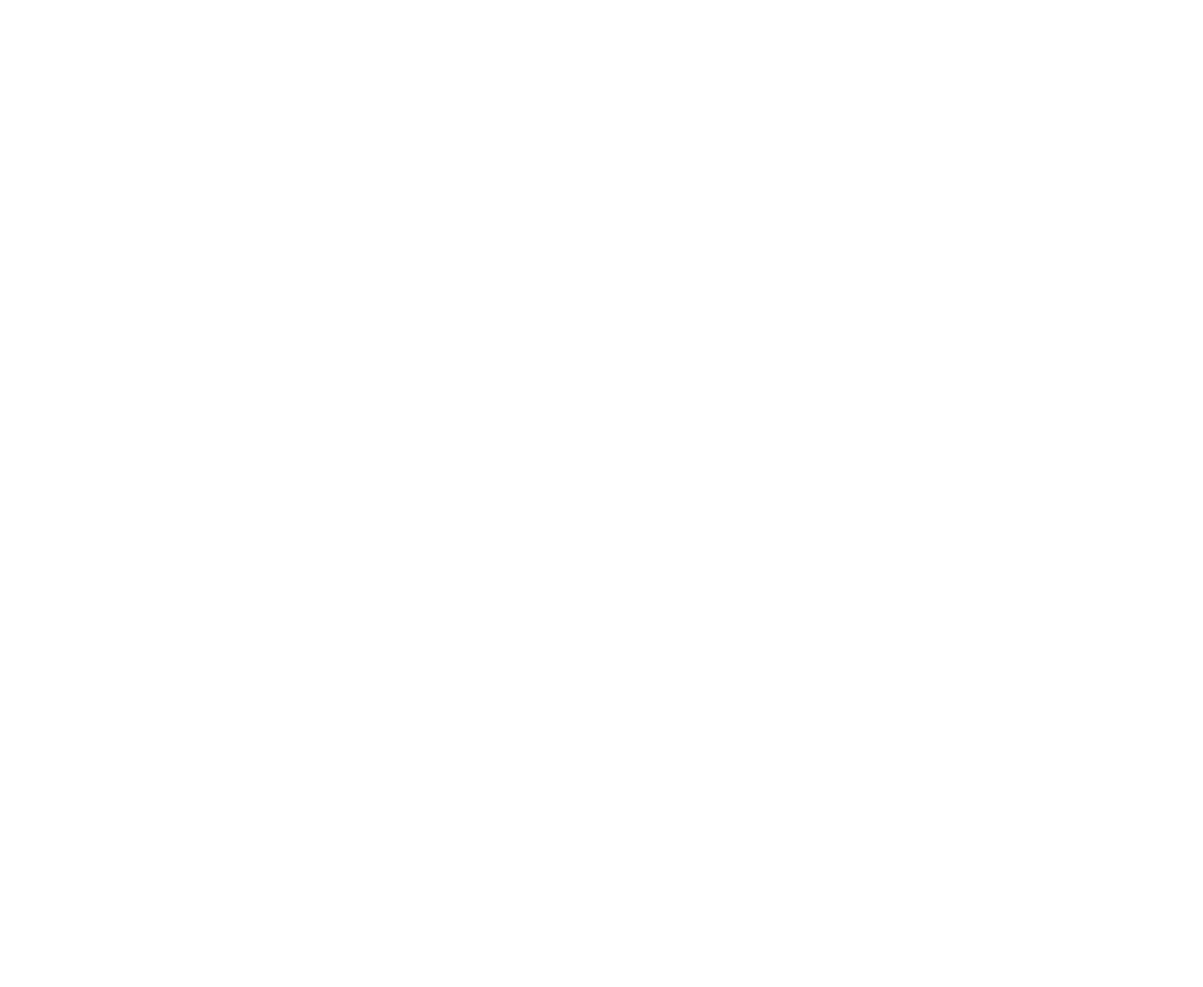
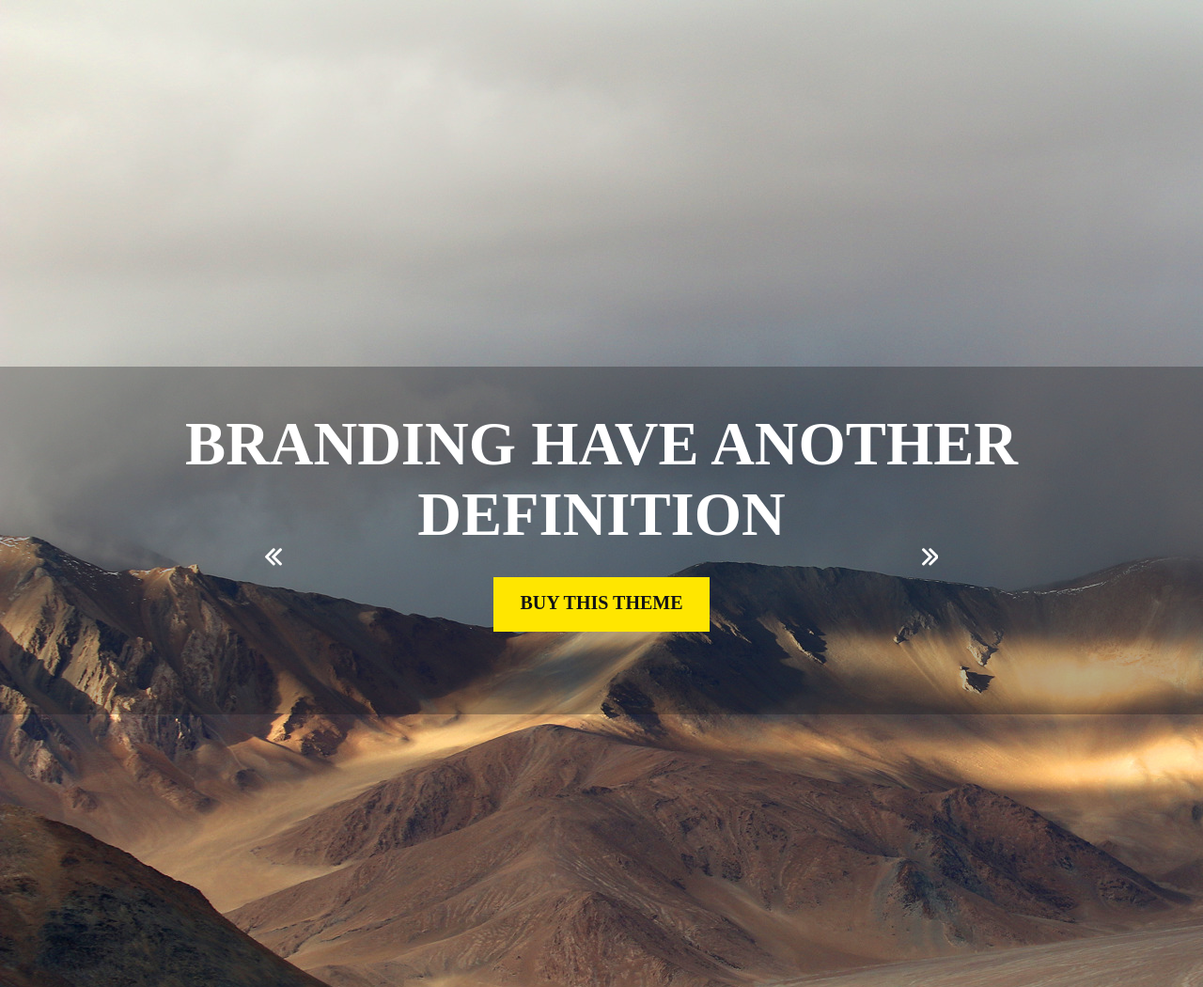
Before and after one commit to Ihnatenko/IgniteTemplate, a plain HTML site: page index.html in a window 1280 px wide. Shown: the whole page at 94% size. Before the commit the page ends 800 px from the top, so only its background shows below. Drawn offline with Linux system fonts and the light colour scheme.

Commit message:
First commit for slider

```diff
--- a/css/style.css
+++ b/css/style.css
@@ -0,0 +1,68 @@
+body
+{
+    margin: 0;
+}
+
+.slider
+{
+    max-width: 1918px;
+    height: 660px;
+    margin: 0px auto 0px auto;
+    background-image: url("../img/Mount.jpeg");
+    padding-top: 390px;
+}
+
+.transparent
+{
+    background-image: url("../img/HalfOpacytiSlider.png");
+    height: 369px;
+    position: relative;
+    padding-top: 1px; /* Відключити зхлопування маргінів */
+}
+
+.transparent > p {
+    font-size: 64.658px;
+    font-family: "Oswald";
+    color: rgb(255, 255, 255);
+    font-weight: bold;
+    text-align: center;
+    margin: 44px 0px 0px 0px;
+}
+
+.Button_BuyTheme {
+    background-color: rgb(255, 230, 0);
+    width: 230px;
+    height: 57px;
+    margin: 29px auto 0px auto;
+    padding-top: 1px; /* Відключити зхлопування маргінів */
+}
+
+.Button_BuyTheme > p
+{
+    font-size: 20px;
+    font-family: "Oswald";
+    color: rgb(19, 19, 22);
+    font-weight: bold;
+    text-align: center;
+    margin: 15px 0px 0px 0px;
+}
+
+.arrow_left
+{
+    background-image: url("../img/arrow_left.png");
+    position: absolute;
+    width: 18px;
+    height: 19px;
+    top: 193px;
+    left: 22%;
+}
+
+.arrow_right
+{
+    background-image: url("../img/arrow_right.png");
+    position: absolute;
+    width: 18px;
+    height: 19px;
+    top: 193px;
+    right: 22%;
+}
--- a/index.html
+++ b/index.html
@@ -3,9 +3,25 @@
 	<head>
 		<meta charset="utf-8">
 		<link rel="stylesheet" href="css/style.css" />
-		<script src="js/script.js"></script>
 		<title></title>
 	</head>
 	<body>
+		<div class="slider">
+			<div class="transparent">
+				<p>
+					BRANDING HAVE ANOTHER<br> DEFINITION
+				</p>
+				<div class="Button_BuyTheme">
+					<p>
+						BUY THIS THEME
+					</p>
+				</div>
+				<div class="arrow_left"></div>
+				<div class="arrow_right"></div>
+			</div>
+		</div>
+
+		<script src="js/script.js"></script>
+
 	</body>
 </html>
--- a/js/script.js
+++ b/js/script.js
@@ -0,0 +1,34 @@
+var arrow_right = document.querySelector(".arrow_right");
+var arrow_left = document.querySelector(".arrow_left");
+var slider = document.querySelector(".slider");
+
+arrow_right.onclick = function(){
+    var mount_image = [
+        "Mount.jpeg", "Mount_1.jpeg", "Mount_2.jpeg", "Mount_3.jpeg" ];
+    var i = 0;
+    return(function(){
+        if(this.className == "arrow_right")
+        {
+            i++;
+            if(i > 3)
+            {
+                i = 0;
+            }
+        } else
+        {
+            i--;
+            if(i < 0)
+            {
+                i = 3;
+            }
+        }
+
+
+        if(i)
+        console.log(this.className);
+        slider.style.backgroundImage = "url(img/" + mount_image[i] + ")";
+        return(true);
+    })
+}();
+
+arrow_left.onclick = arrow_right.onclick;
```
Also changed, not shown: img/HalfOpacytiSlider.png (added), img/Mount.jpeg (added), img/Mount_2.jpeg (added), img/arrow_left.png (added), img/arrow_right.png (added), 2 other files.
